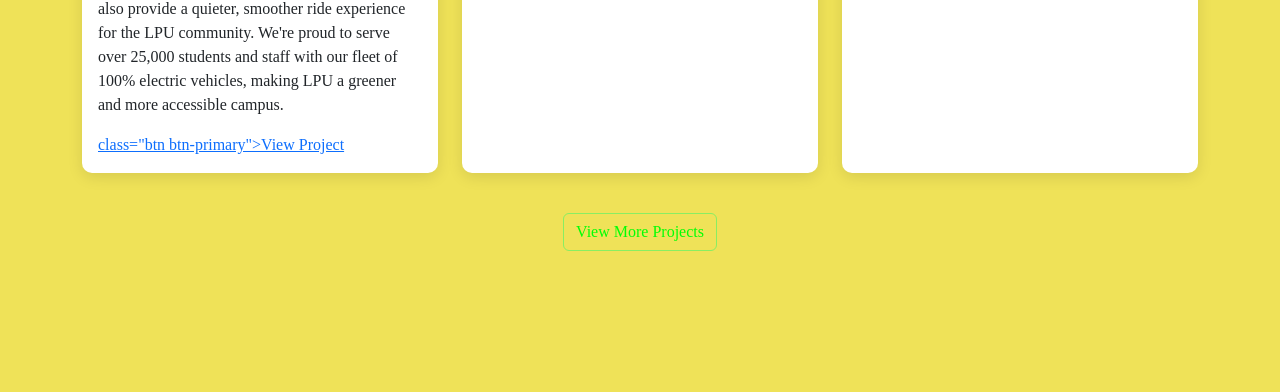
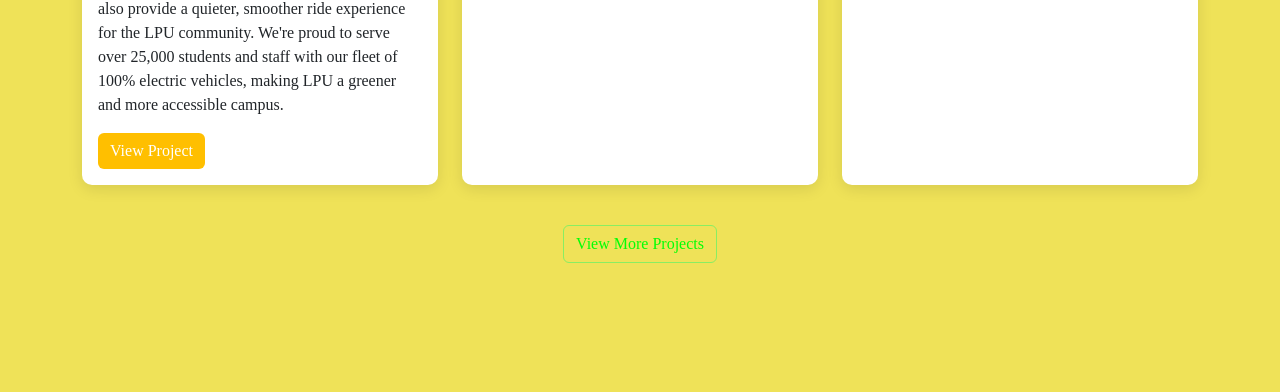
Before and after one commit to 1234hars/portfolio, a plain HTML site: page index.html in a window 1280 px wide. Shown: the part 2317-2709 px from the top of the page. Drawn offline with nearby package versions, Linux system fonts and the light colour scheme; a script that the page names is missing; a web font is replaced by a local one.

Commit message:
Update index.html

```diff
--- a/index.html
+++ b/index.html
@@ -539,7 +539,7 @@
                             <p class="card-text">LPU EVS is an innovative solution for efficient, safe, and eco-friendly transportation within the Lovely Professional University campus. Our platform addresses the major problems associated with traditional auto-rickshaws by providing timely ride booking, live tracking, and enhanced security through CCTV monitoring.
 With a commitment to sustainability and user convenience, LPU EVS combines cutting-edge technology with a user-centric approach to revolutionize campus transportation. Our electric vehicles not only reduce carbon emissions but also provide a quieter, smoother ride experience for the LPU community.
 We're proud to serve over 25,000 students and staff with our fleet of 100% electric vehicles, making LPU a greener and more accessible campus.</p>
-                            <a href="http://evs.great-site.net/?i=1"> class="btn btn-primary">View Project</a>
+                            <a href="http://evs.great-site.net/?i=1" class="btn btn-primary">View Project</a>
                         </div>
                     </div>
                 </div>
```
